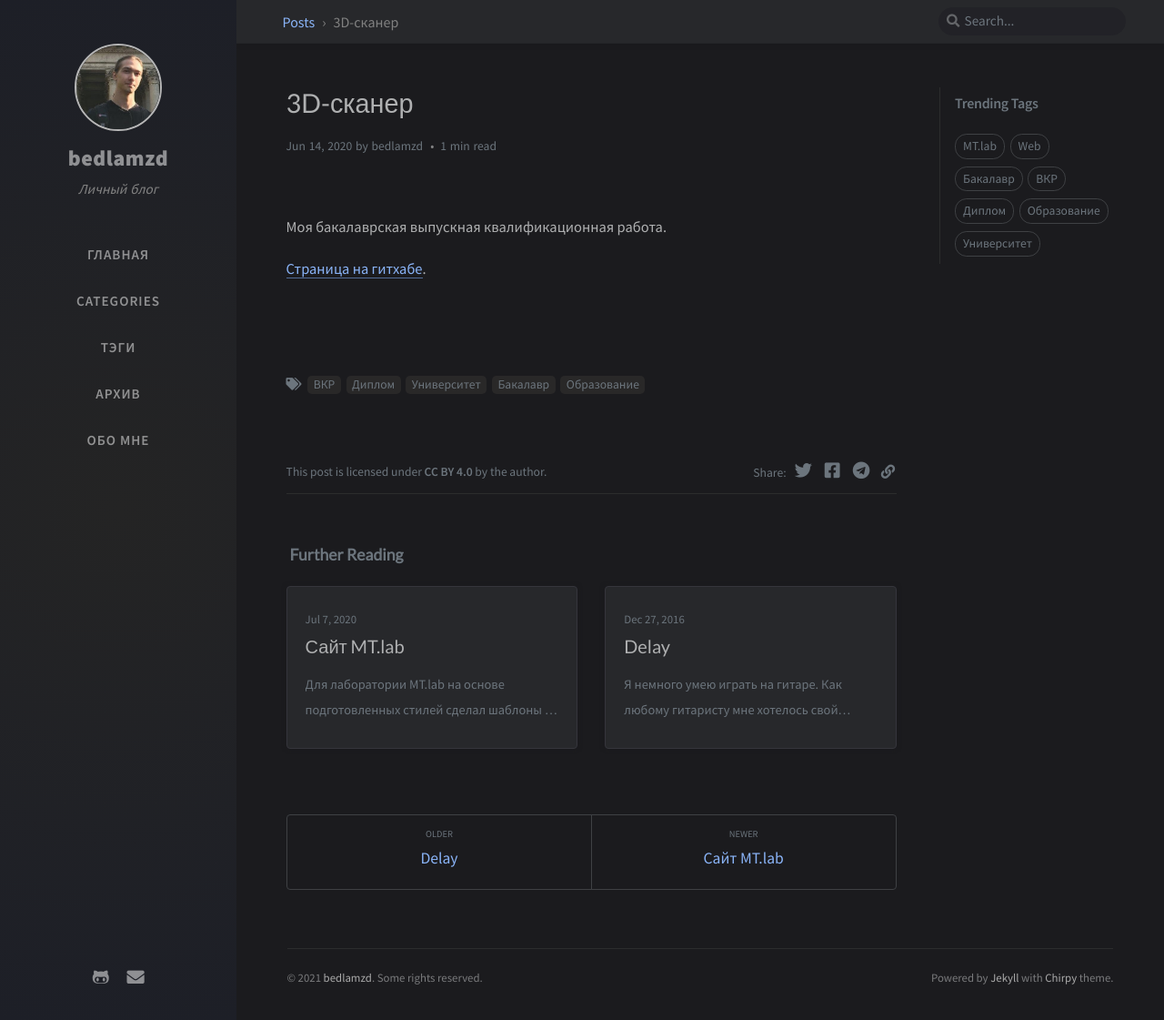
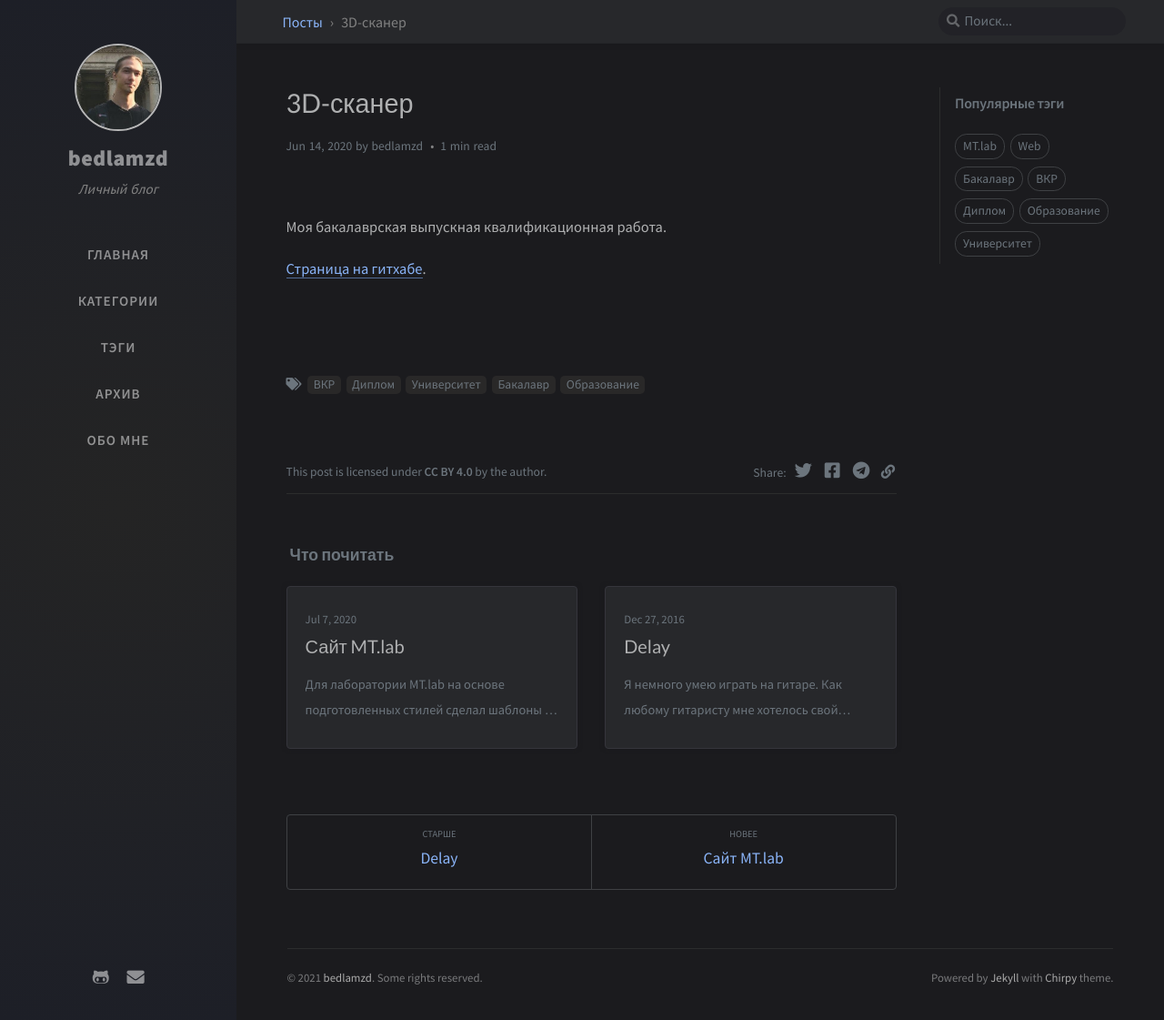
Before and after one commit to bedlamzd/site-internals, a Jekyll site: the page built from _posts/2020-06-15-scaner.md, in a window 1280 px wide and 1122 px high. Shown: the whole window at 91% size. Built offline with Jekyll 4.4.1, drawn with Linux system fonts in a browser that asks for light colours; nearby versions of some CDN libraries; comment, search, counter and statistics services are not loaded.

Commit message:
feat: Russian language

```diff
--- a/404.html
+++ b/404.html
@@ -5,7 +5,7 @@
 # © 2017-2019 Cotes Chung
 # MIT License
 layout: page
-title: "404: Page not found"
+title: "404: Страница не найдена"
 permalink: /404.html
 
 redirect_from:  # part of site.sitemap_exclude
@@ -20,6 +20,6 @@ dynamic_title: true
 ---
 
 <div class="lead">
-  <p>Sorry, we've misplaced that URL or it's pointing to something that doesn't exist. </p>
-  <p><a href="{{ site.baseurl }}/">Head back Home</a> to try finding it again, or search for it on the <a href="{{ site.baseurl }}/tabs/archives">Archives page</a>.</p>
+  <p>Кажется такой страницы нет... </p>
+  <p><a href="{{ site.baseurl }}/">Вернитесь на главную</a> или поищите её в <a href="{{ site.baseurl }}/tabs/archives">Архиве</a>.</p>
 </div>
--- a/_config.yml
+++ b/_config.yml
@@ -123,7 +123,7 @@ defaults:
       toc: true         # Display TOC column in posts.
       breadcrumb:
         -
-          label: Posts
+          label: Посты
           url: /
   -
     scope:
@@ -136,17 +136,17 @@ defaults:
     values:
       breadcrumb:
         -
-          label: Posts
+          label: Посты
   -
     scope:
       path: tags
     values:
       breadcrumb:
         -
-          label: Home
+          label: Главная
           url: /
         -
-          label: Tags
+          label: Тэги
           url: /tabs/tags/
   -
     scope:
@@ -154,10 +154,10 @@ defaults:
     values:
       breadcrumb:
         -
-          label: Home
+          label: Главная
           url: /
         -
-          label: Categories
+          label: Категории
           url: /tabs/categories/
   -
     scope:
@@ -168,7 +168,7 @@ defaults:
       dynamic_title: true    # Hide title in mobile screens.
       breadcrumb:
         -
-          label: Home
+          label: Главная
           url: /
 
 sass:
--- a/_data/label.yml
+++ b/_data/label.yml
@@ -5,16 +5,16 @@
 # MIT Licensed
 
 panel:
-  lastmod: Recent Update
-  trending_tags: Trending Tags
-  toc: Contents
+  lastmod: Последнее обновление
+  trending_tags: Популярные тэги
+  toc: Содержание
 
 post:
-  relate_posts: Further Reading
+  relate_posts: Что почитать
   button:
-    next: Newer
-    previous: Older
+    next: Новее
+    previous: Старше
 
-search_hint: Search   # text show on search bar
+search_hint: Поиск   # text show on search bar
 
-pin_prompt: Pinned   # pinned prompt
+pin_prompt: Закреплено   # pinned prompt
```
Also changed, not shown: _tabs/categories.md (+1 -1 lines).
